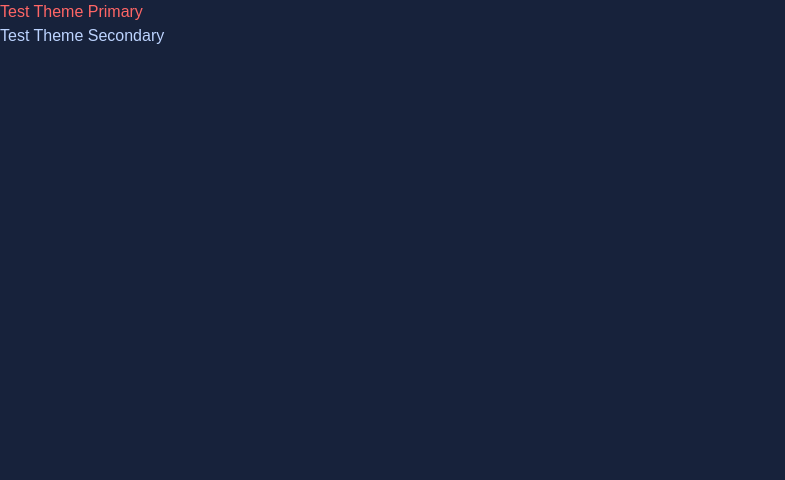
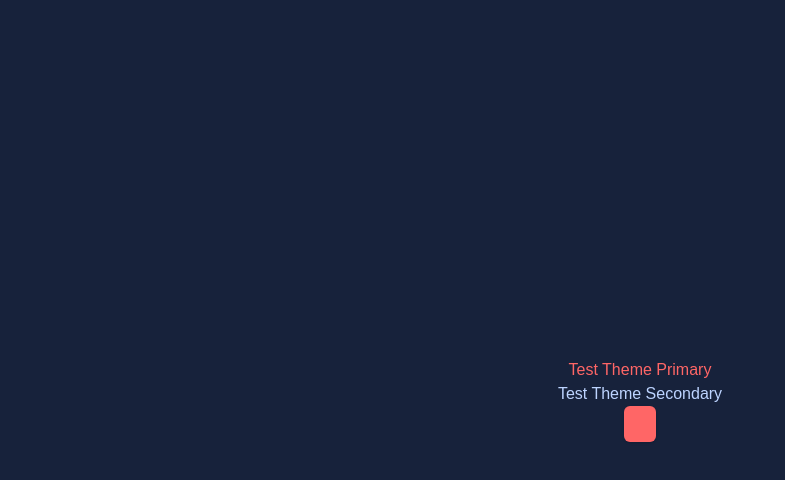
Before and after one commit to goldeei/portfolio, a Next.js app: page / in a window 1280 px wide. Shown: the top 480 px of the page, without its empty margins (0-785 px from the left). Built offline with nearby package versions, Linux system fonts and the light colour scheme.

Commit message:
Add some test layout, button component

```diff
--- a/src/app/page.tsx
+++ b/src/app/page.tsx
@@ -1,9 +1,12 @@
+import { Button } from "@/components/button";
+
 export default function Home() {
 	return (
 		<div>
-			<main>
+			<main className="h-svh w-svw place-content-center text-center flex flex-col items-center justify-center">
 				<div className="text-primary">Test Theme Primary</div>
 				<div className="text-secondary">Test Theme Secondary</div>
+				<Button />
 			</main>
 		</div>
 	);
--- /dev/null
+++ b/src/components/button.tsx
@@ -0,0 +1,6 @@
+import { Button as SButton } from "./ui/button";
+
+type ButtonProps = {};
+export const Button = ({}: ButtonProps) => {
+	return <SButton />;
+};
```
